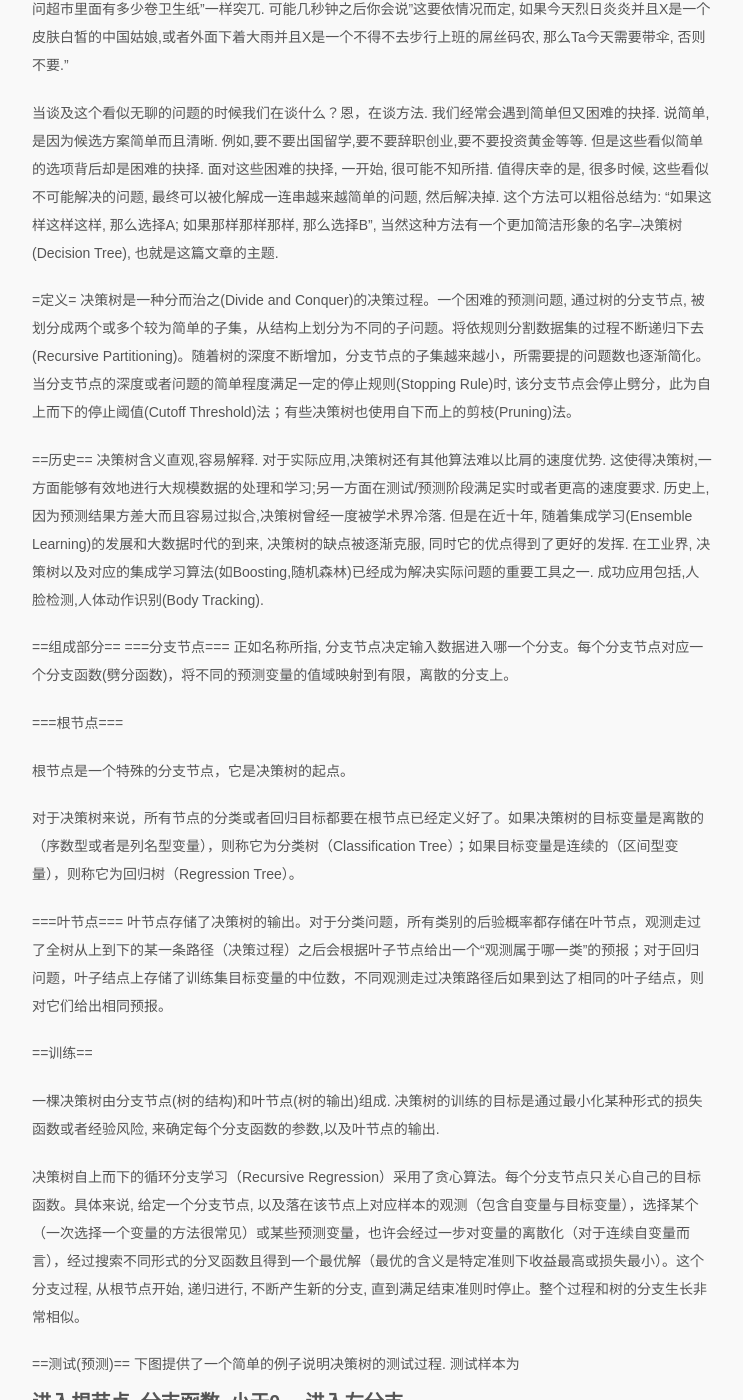
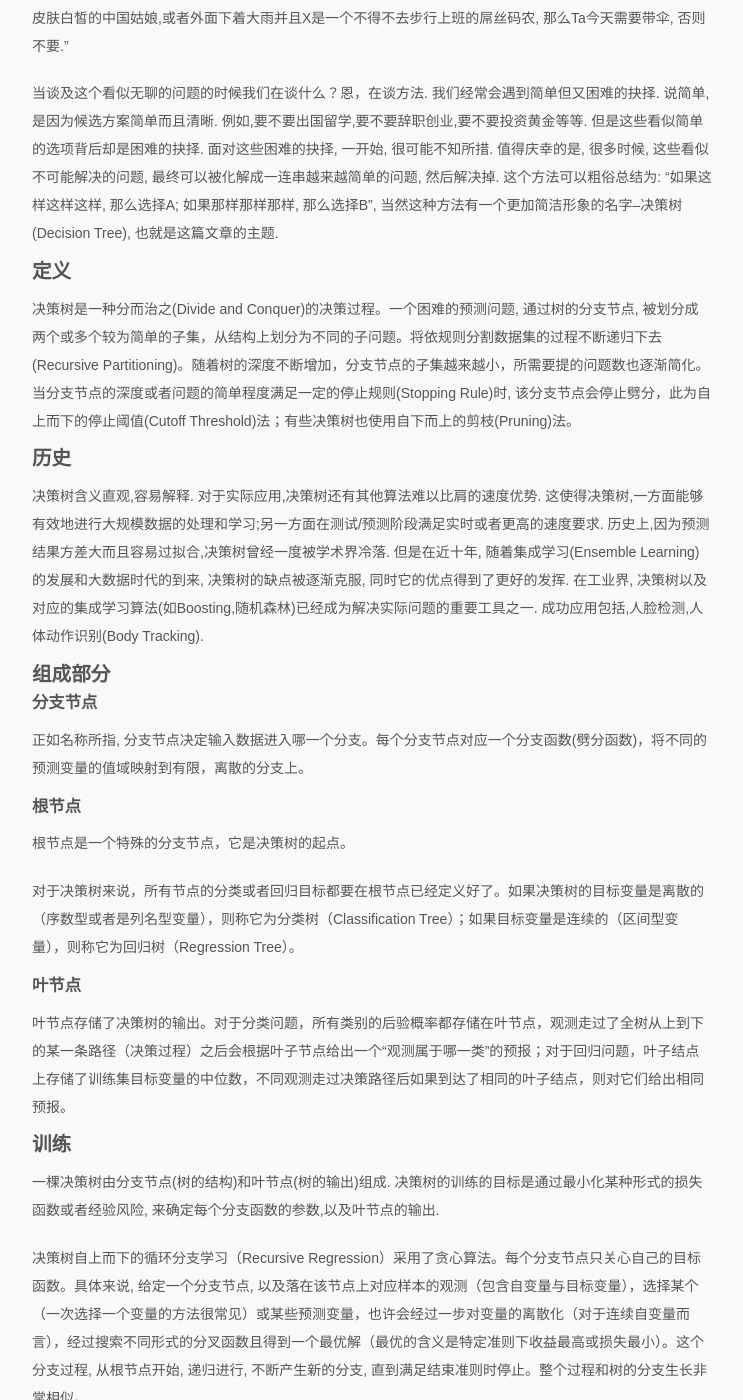
Before and after one commit to catalystfrank/catalystfrank.github.io, a Jekyll site: the page built from _posts/2013-11-23-decision-trees.markdown, in a window 1280 px wide and 1400 px high, scrolled down 270 px. Shown: the whole window, without its empty margins (268-1011 px from the left). Built offline with Jekyll 4.4.1, drawn with Linux system fonts in a browser that asks for light colours; some web fonts are replaced; Markdown is read by kramdown in place of the engine named in the settings.

```diff
--- a/_posts/2013-11-23-decision-trees.markdown
+++ b/_posts/2013-11-23-decision-trees.markdown
@@ -7,33 +7,38 @@ tags:
   - 工作
 ---
 
-=引言=
+# 引言
 
 如果突然问你"有一个陌生人叫X,Ta今天需要带伞吗?", 你一定会觉得这个问题就像告诉你"两千米外有一个超市,问超市里面有多少卷卫生纸"一样突兀. 可能几秒钟之后你会说"这要依情况而定, 如果今天烈日炎炎并且X是一个皮肤白皙的中国姑娘,或者外面下着大雨并且X是一个不得不去步行上班的屌丝码农, 那么Ta今天需要带伞, 否则不要."
 
 当谈及这个看似无聊的问题的时候我们在谈什么？恩，在谈方法. 我们经常会遇到简单但又困难的抉择. 说简单,是因为候选方案简单而且清晰. 例如,要不要出国留学,要不要辞职创业,要不要投资黄金等等. 但是这些看似简单的选项背后却是困难的抉择. 面对这些困难的抉择, 一开始, 很可能不知所措. 值得庆幸的是, 很多时候, 这些看似不可能解决的问题, 最终可以被化解成一连串越来越简单的问题, 然后解决掉. 这个方法可以粗俗总结为: "如果这样这样这样, 那么选择A; 如果那样那样那样, 那么选择B", 当然这种方法有一个更加简洁形象的名字--决策树(Decision Tree), 也就是这篇文章的主题.
 
-=定义=
+# 定义
+
 决策树是一种分而治之(Divide and Conquer)的决策过程。一个困难的预测问题, 通过树的分支节点, 被划分成两个或多个较为简单的子集，从结构上划分为不同的子问题。将依规则分割数据集的过程不断递归下去(Recursive Partitioning)。随着树的深度不断增加，分支节点的子集越来越小，所需要提的问题数也逐渐简化。当分支节点的深度或者问题的简单程度满足一定的停止规则(Stopping Rule)时, 该分支节点会停止劈分，此为自上而下的停止阈值(Cutoff Threshold)法；有些决策树也使用自下而上的剪枝(Pruning)法。
 
 
-==历史==
+# 历史
+
 决策树含义直观,容易解释. 对于实际应用,决策树还有其他算法难以比肩的速度优势. 这使得决策树,一方面能够有效地进行大规模数据的处理和学习;另一方面在测试/预测阶段满足实时或者更高的速度要求. 历史上,因为预测结果方差大而且容易过拟合,决策树曾经一度被学术界冷落. 但是在近十年, 随着集成学习(Ensemble Learning)的发展和大数据时代的到来, 决策树的缺点被逐渐克服, 同时它的优点得到了更好的发挥. 在工业界, 决策树以及对应的集成学习算法(如Boosting,随机森林)已经成为解决实际问题的重要工具之一. 成功应用包括,人脸检测,人体动作识别(Body Tracking).
 
-==组成部分==
-===分支节点===
+## 组成部分
+
+### 分支节点
+
 正如名称所指, 分支节点决定输入数据进入哪一个分支。每个分支节点对应一个分支函数(劈分函数)，将不同的预测变量的值域映射到有限，离散的分支上。
 
-===根节点===
+### 根节点
 
 根节点是一个特殊的分支节点，它是决策树的起点。
 
 对于决策树来说，所有节点的分类或者回归目标都要在根节点已经定义好了。如果决策树的目标变量是离散的（序数型或者是列名型变量），则称它为分类树（Classification Tree）；如果目标变量是连续的（区间型变量），则称它为回归树（Regression Tree）。
 
-===叶节点===
+### 叶节点
+
 叶节点存储了决策树的输出。对于分类问题，所有类别的后验概率都存储在叶节点，观测走过了全树从上到下的某一条路径（决策过程）之后会根据叶子节点给出一个“观测属于哪一类”的预报；对于回归问题，叶子结点上存储了训练集目标变量的中位数，不同观测走过决策路径后如果到达了相同的叶子结点，则对它们给出相同预报。
 
-==训练==
+## 训练
 
 一棵决策树由分支节点(树的结构)和叶节点(树的输出)组成. 决策树的训练的目标是通过最小化某种形式的损失函数或者经验风险, 来确定每个分支函数的参数,以及叶节点的输出.
 
```
